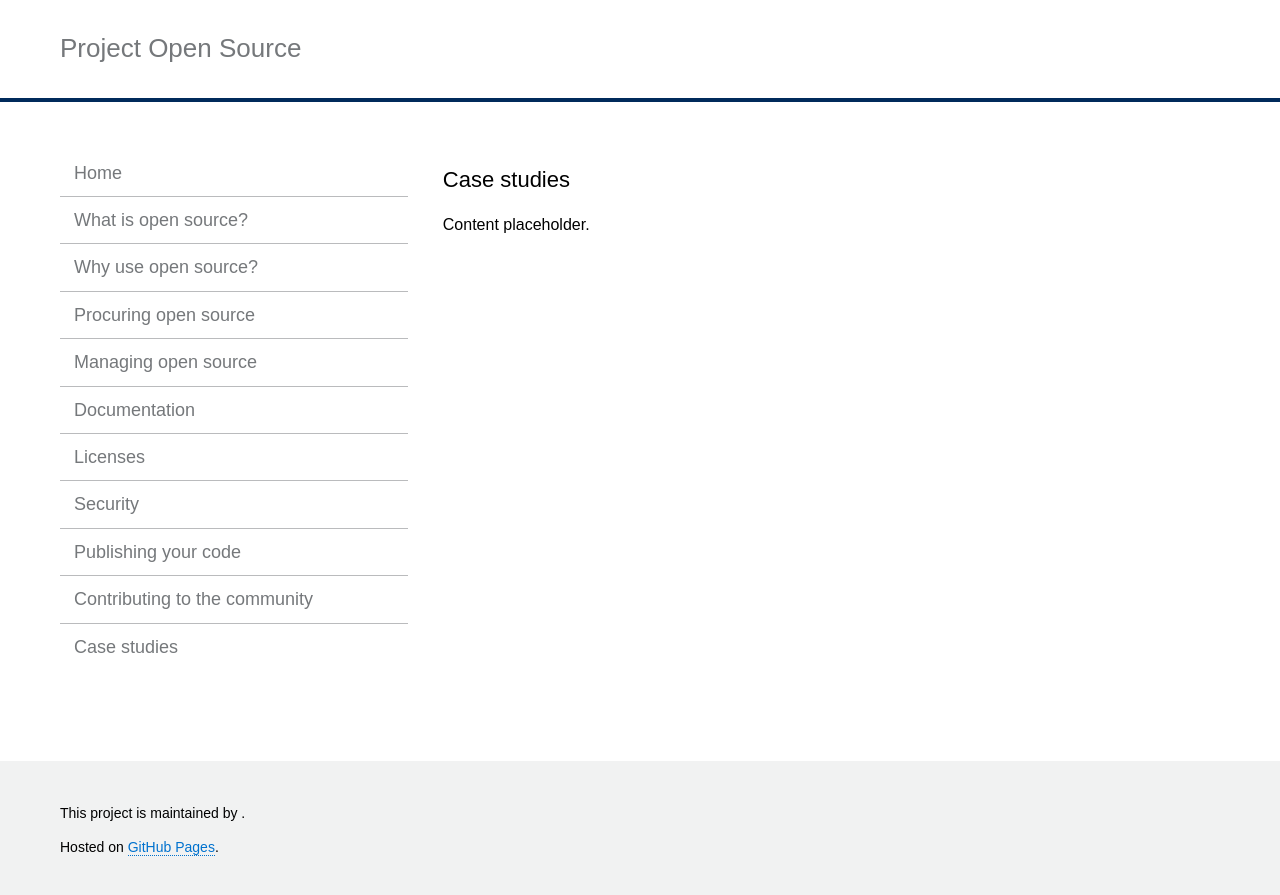
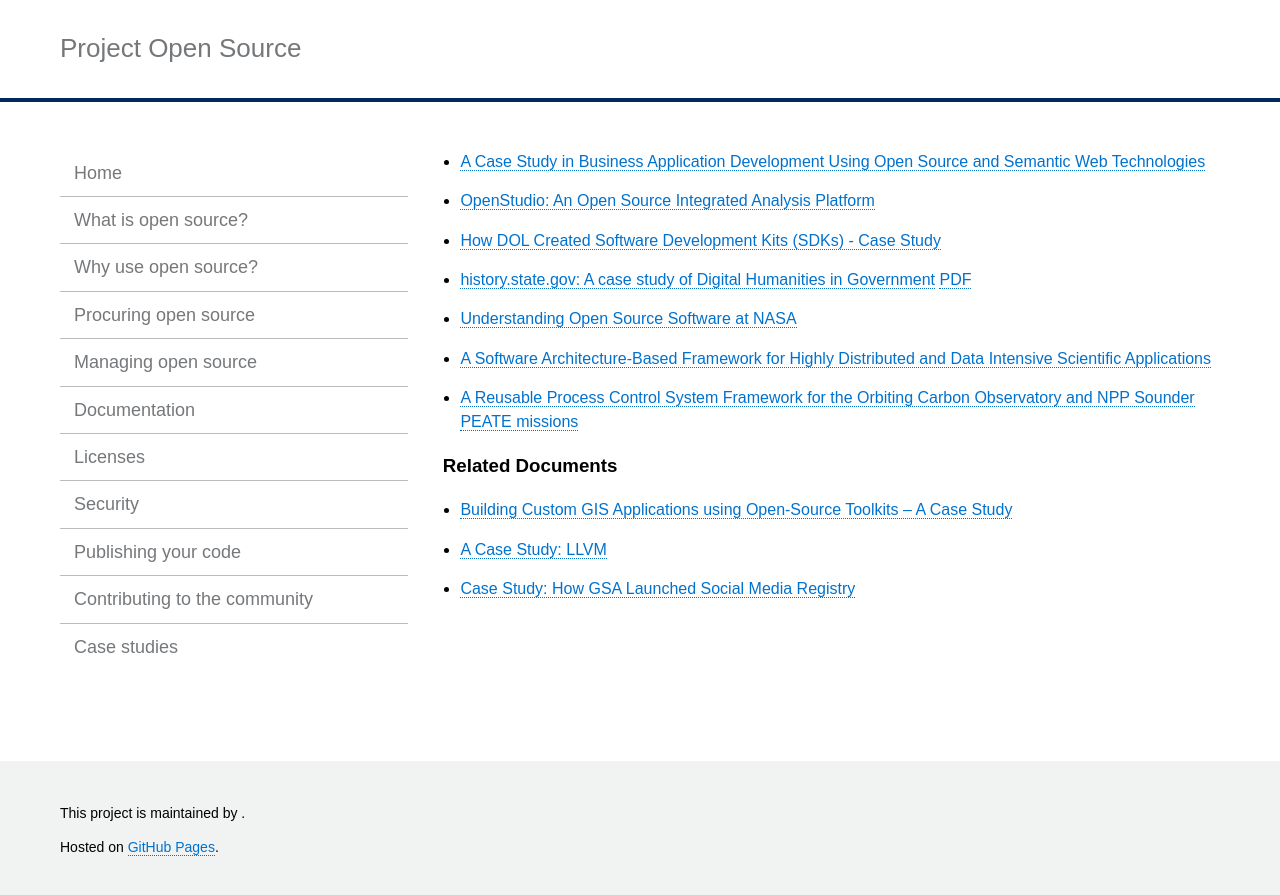
Before and after one commit to cfpb/project-open-source, a Jekyll site: the page built from _pages/case-studies.md, in a window 1280 px wide. Shown: the top 895 px of the page. Built offline with Jekyll 4.4.1, drawn with Linux system fonts in a browser that asks for light colours; Markdown is read by kramdown in place of the engine named in the settings.

Commit message:
added case study list from https://github.com/18F/open-source-program modified what-is-open-source.md to change FOSS to OSS, and some other edits.

```diff
--- a/_pages/case-studies.md
+++ b/_pages/case-studies.md
@@ -1,8 +1,17 @@
 ---
 layout: default
-title: Case studies
+title: Case Studies
 ---
 
-## Case studies
+* [A Case Study in Business Application Development Using Open Source and Semantic Web Technologies](http://webcache.googleusercontent.com/search?q=cache:ftp9WtE_aKoJ:www.mel.nist.gov/msidlibrary/doc/B5_Case.pdf+&cd=1&hl=en&ct=clnk&gl=us)
+* [OpenStudio: An Open Source Integrated Analysis Platform](http://www.nrel.gov/docs/fy12osti/51836.pdf)
+* [How DOL Created Software Development Kits (SDKs) - Case Study](http://18f.github.io/API-All-the-X/pages/casestudy_dol)
+* [history.state.gov: A case study of Digital Humanities in Government](https://letterpress.uchicago.edu/index.php/jdhcs/article/view/80) [PDF](https://letterpress.uchicago.edu/index.php/jdhcs/article/download/80/102)
+* [Understanding Open Source Software at NASA](https://docs.google.com/viewer?a=v&pid=forums&srcid=MDI2Mzg4MDczMjExNTg0NDc0NjIBMDg4NzQ0MjExNzY4NTkxMjYwOTkBaFo4VFV3UWVkVU1KATAuMQEBdjI&authuser=2)
+* [A Software Architecture-Based Framework for Highly Distributed and Data Intensive Scientific Applications](https://docs.google.com/viewer?a=v&pid=forums&srcid=MDI2Mzg4MDczMjExNTg0NDc0NjIBMDg4NzQ0MjExNzY4NTkxMjYwOTkBaFo4VFV3UWVkVU1KATAuMgEBdjI&authuser=2)
+* [A Reusable Process Control System Framework for the Orbiting Carbon Observatory and NPP Sounder PEATE missions](https://docs.google.com/viewer?a=v&pid=forums&srcid=MDI2Mzg4MDczMjExNTg0NDc0NjIBMDg4NzQ0MjExNzY4NTkxMjYwOTkBaFo4VFV3UWVkVU1KATAuMwEBdjI&authuser=2)
 
-Content placeholder.
+### Related Documents
+* [Building Custom GIS Applications using Open-Source Toolkits – A Case Study](http://web.ornl.gov/~ko5/OGV_Slides.pdf)
+* [A Case Study: LLVM](http://extremecomputingtraining.anl.gov/files/2013/07/llvm_case_study-1UD.pdf)
+* [Case Study: How GSA Launched Social Media Registry](https://www.digitalgov.gov/2012/11/19/case-study-how-gsa-launched-social-media-registry/)
```
Also changed, not shown: _pages/what-is-open-source.md (+6 -5 lines).
